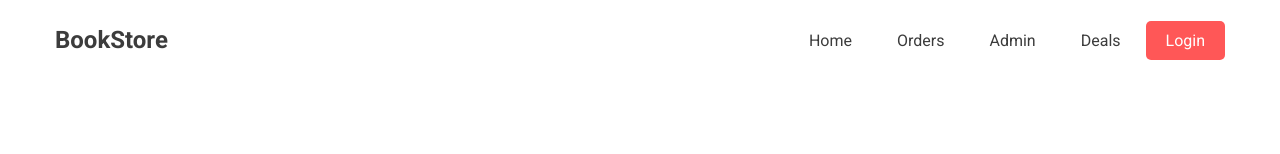
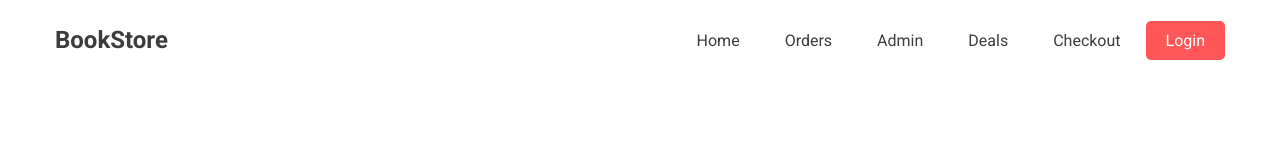
Before and after one commit to dhimanroyit/book_store_client, a React (Create React App) app: page / in a window 1280 px wide. Shown: the top 154 px of the page. Built offline with nearby package versions, Linux system fonts and the light colour scheme.

Commit message:
add checkout route into header

```diff
--- a/src/layout/Header/Header.js
+++ b/src/layout/Header/Header.js
@@ -11,6 +11,7 @@ function Header() {
         <Link to="/orders" className="nav__item">Orders</Link>
         <Link to="/admin" className="nav__item">Admin</Link>
         <Link to="/deals" className="nav__item">Deals</Link>
+        <Link to="/checkout" className="nav__item">Checkout</Link>
         <Link to="/signin" className="nav__item">Login</Link>
       </nav>
     </header>
```
